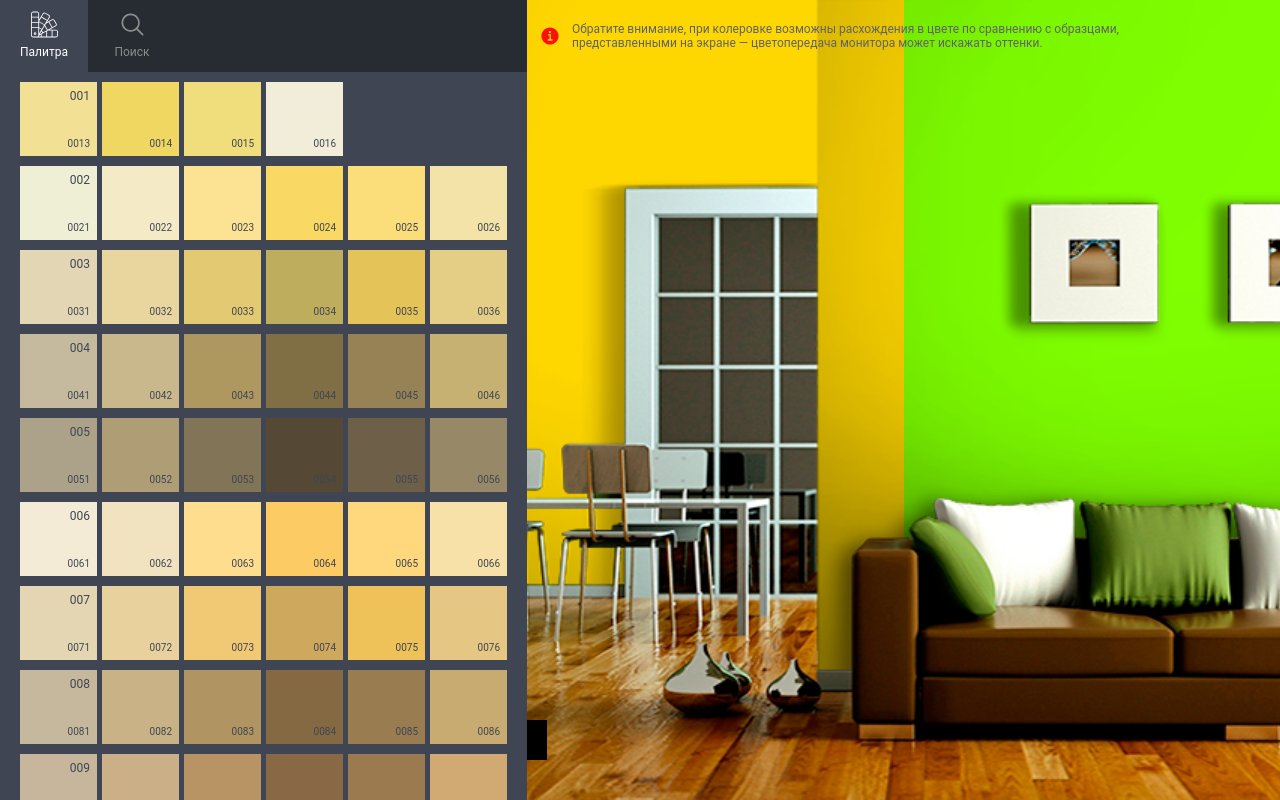
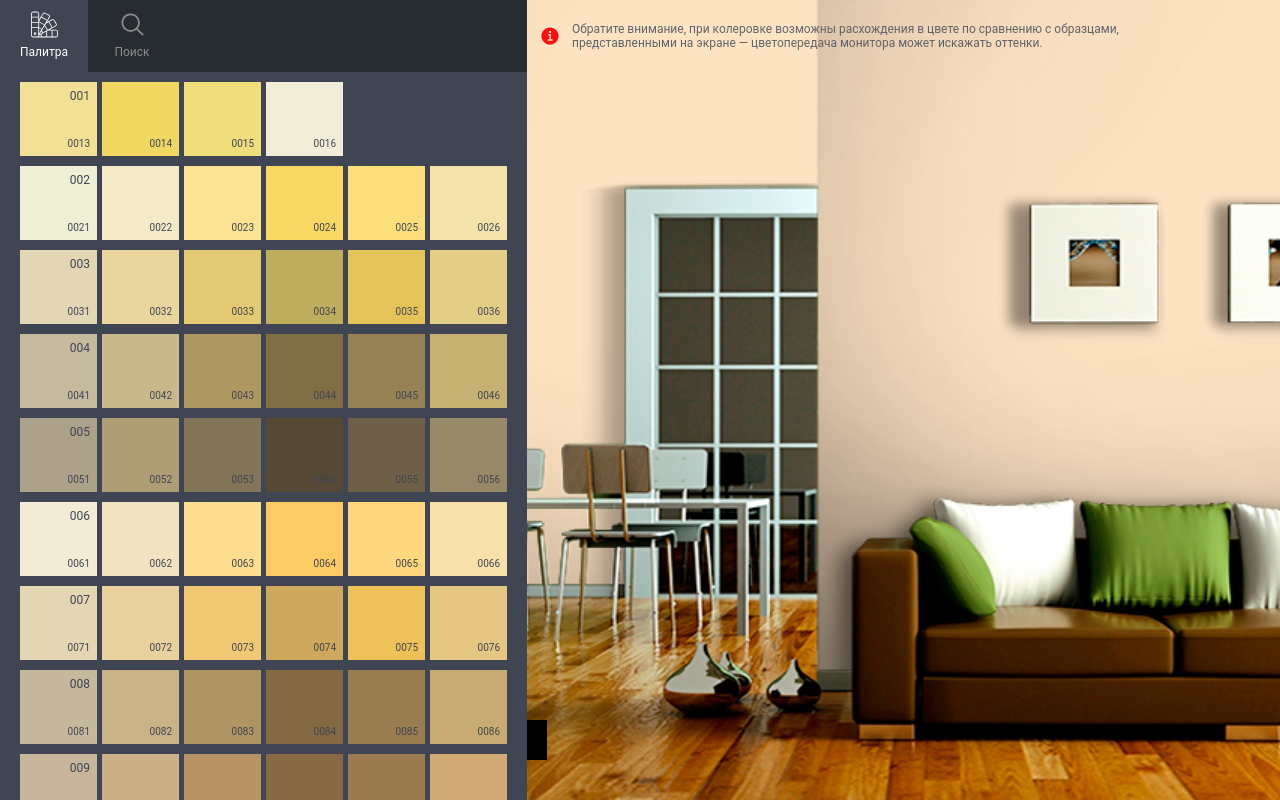
Before and after one commit to ast21/arcticcolor-colering, a website: page index.html in a window 1280 px wide. Drawn offline with nearby package versions, Linux system fonts and the light colour scheme.

Commit message:
moved to main

```diff
--- a/html/index.html
+++ b/index.html
@@ -39,8 +39,8 @@
     <div class="content-layer">
       <!-- background color -->
       <div class="background-colors">
-        <div class="background-color background-first"></div>
-        <div class="background-color background-second"></div>
+        <div id="background-first" class="background-color"></div>
+        <div id="background-second" class="background-color"></div>
       </div>
 
       <!-- image template -->
--- a/html/index.js
+++ b/index.js
@@ -30,13 +30,18 @@ document.addEventListener('DOMContentLoaded', () => {
       let colerElement = document.createElement('div')
       colerElement.id = `coler-element-${coler.id}`
       colerElement.classList.add('coler-element')
-      colergroup.appendChild(colerElement)
-
       colerElement.style.background = coler.color
       colerElement.setAttribute('title', coler.id)
-      colerElement.addEventListener('click', () => {
-        console.log(coler.id, coler.color, coler.price)
+      colerElement.addEventListener('click', function () {
+        let colorFirst = document.querySelector('#background-first')
+        let colorSecond = document.querySelector('#background-second')
+
+        // change color
+        colorSecond.style.backgroundColor = colorFirst.style.backgroundColor
+        colorFirst.style.backgroundColor = this.style.backgroundColor
+        // colorFirst.classList.add('color-change')
       })
+      colergroup.appendChild(colerElement)
 
       // groupIdent
       if (groupIdent !== null) colerElement.appendChild(groupIdent)
@@ -44,9 +49,14 @@ document.addEventListener('DOMContentLoaded', () => {
       // colerIdent
       let colerIdent = document.createElement('div')
       colerIdent.classList.add('coler-ident')
+      colerIdent.innerText = coler.id
       colerElement.appendChild(colerIdent)
 
-      colerIdent.innerText = coler.id
+      // colerTick
+      let colerTick = document.createElement('img')
+      colerTick.classList.add('coler-tick')
+      colerTick.src = './img/tick.svg'
+      colerElement.appendChild(colerTick)
     })
   }
 
--- a/html/style.css
+++ b/style.css
@@ -127,6 +127,17 @@
   margin-right: 7px;
 }
 
+.coler-tick {
+  display: none;
+  margin-top: calc(50% - 11px);
+  margin-left: calc(50% - 11px);
+}
+
+.coler-element:hover > .coler-tick {
+  display: block;
+  opacity: 0.4;
+}
+
 .content {
   background-color: bisque;
   position: absolute;
@@ -150,24 +161,19 @@
 }
 
 .background-color {
-  /* commented */
+  width: 50%;
+  height: 100%;
+  background-color: bisque;
 }
 
-.background-first {
-  width: 50%;
-  height: 100%;
-  background-color: gold;
-}
-
-.background-second {
-  width: 50%;
-  height: 100%;
-  background-color: chartreuse;
+.color-change {
+  /*transform: translateX(100%);*/
+  transition-duration: 0.5s;
 }
 
 .image-template {
   position: absolute;
-  background-image: url(./img/interior-template.png);
+  background-image: url(img/interior-template.png);
   background-size: cover;
   background-position: center;
   width: 100%;
```
Also changed, not shown: colers.js (renamed from html/colers.js), img/facade-template.png (renamed from html/img/facade-template.png), img/info.svg (renamed from html/img/info.svg), img/interior-template.png (renamed from html/img/interior-template.png), img/palette.svg (renamed from html/img/palette.svg), img/search.svg (renamed from html/img/search.svg), img/tick.svg (added).
